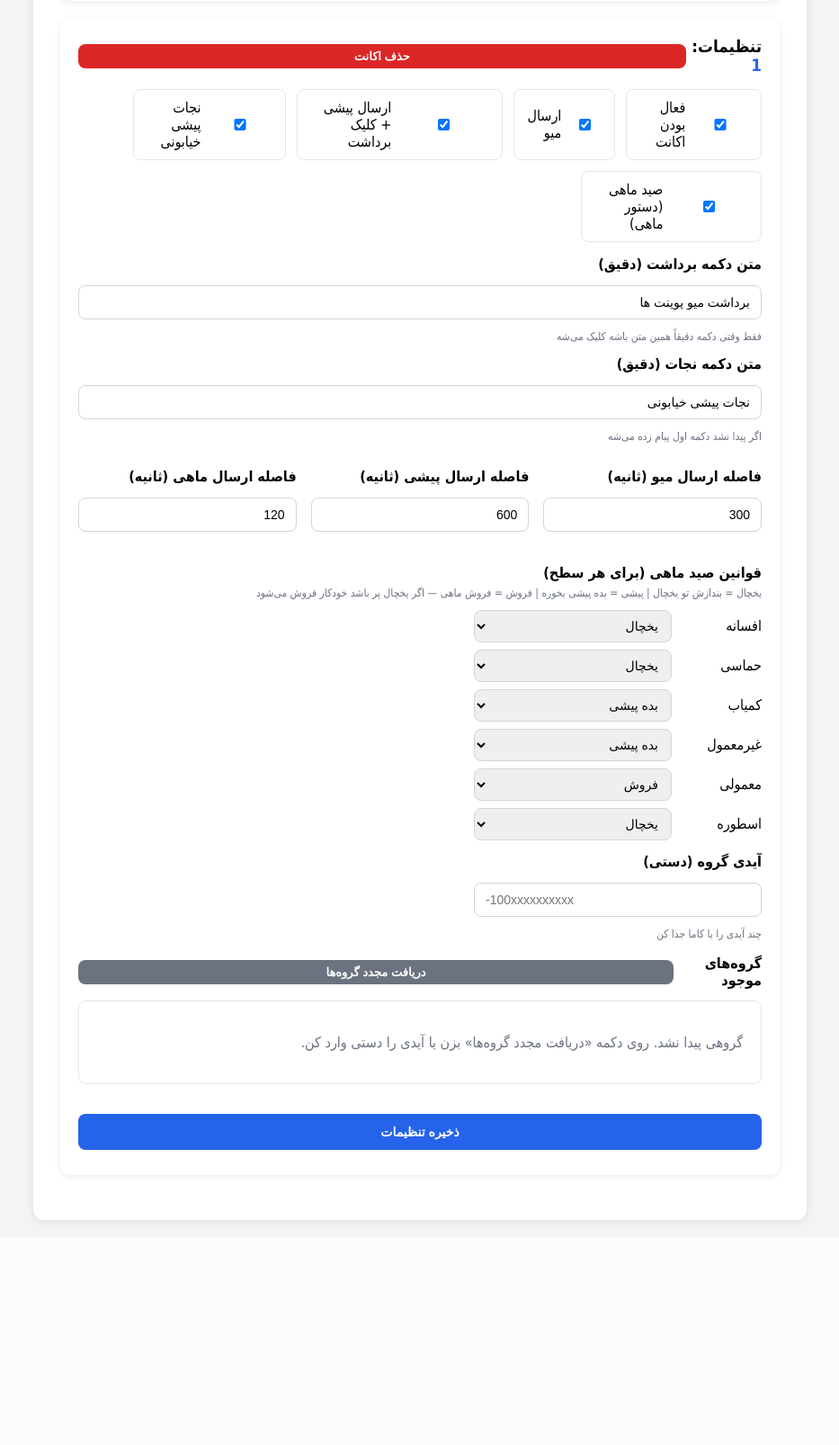
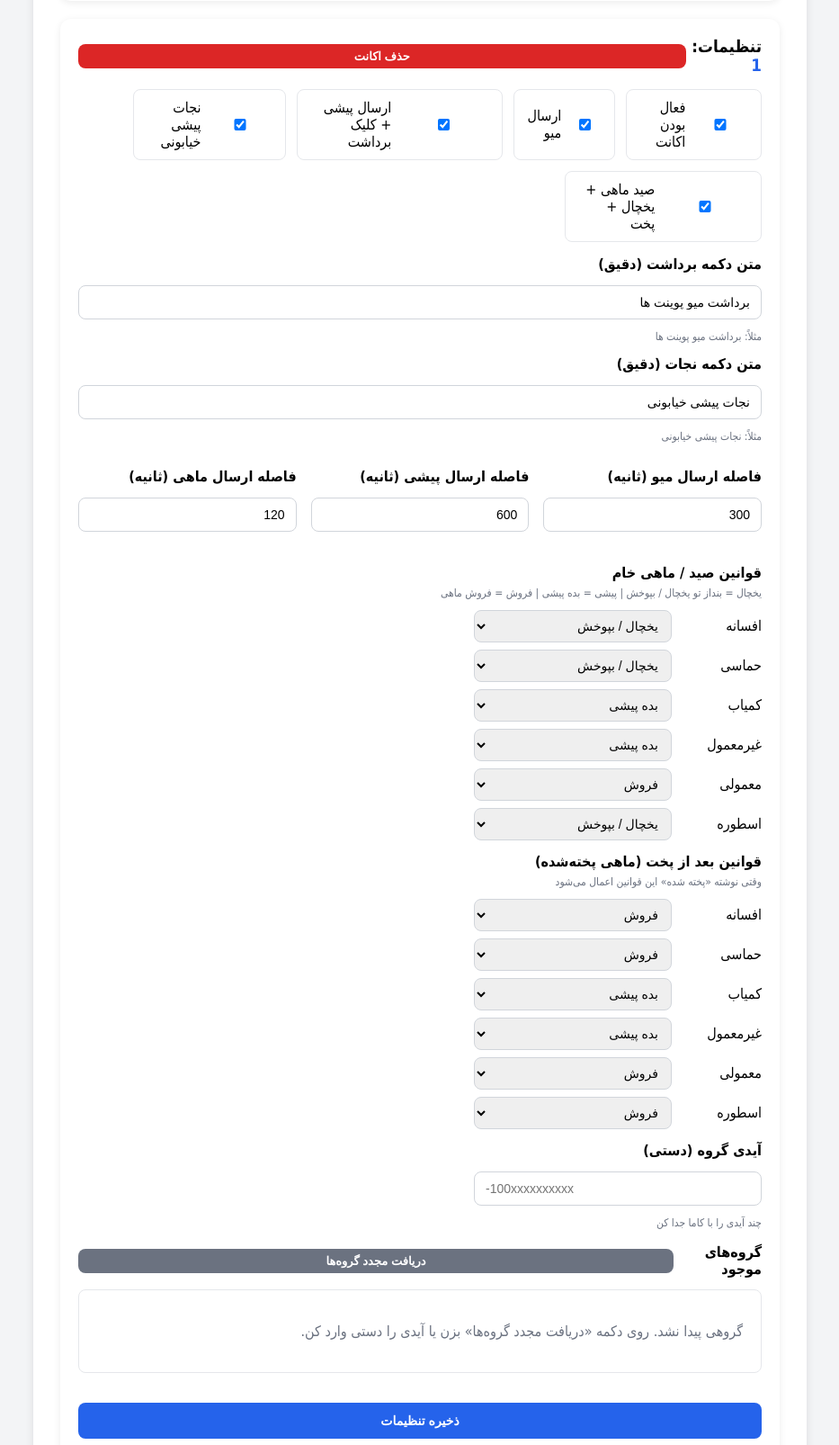
Before and after one commit to FDRIVPN/Selfbot, a Flask app: page /dashboard in a window 1280 px wide. Shown: the part 227-1833 px from the top of the page at 90% size, without its empty margins (173-1106 px from the left). Before the commit the page ends 1590 px from the top, so only its background shows below. Run offline with Flask 3, Linux system fonts and the light colour scheme; the visitor is signed in with stand-in values (Sample User, id 1); data comes from the database, SQL or seed files in the repository.

Commit message:
Update dashboard.html

```diff
--- a/templates/dashboard.html
+++ b/templates/dashboard.html
@@ -161,20 +161,20 @@
             </label>
             <label class="switch-item">
                 <input type="checkbox" name="catch_enabled" {% if user.catch_enabled %}checked{% endif %}>
-                <span>صید ماهی (دستور ماهی)</span>
+                <span>صید ماهی + یخچال + پخت</span>
             </label>
         </div>
 
         <div class="field">
             <label>متن دکمه برداشت (دقیق)</label>
             <input type="text" name="harvest_button" value="{{ user.harvest_button }}">
-            <p class="hint">فقط وقتی دکمه دقیقاً همین متن باشه کلیک می‌شه</p>
+            <p class="hint">مثلاً: برداشت میو پوینت ها</p>
         </div>
 
         <div class="field">
             <label>متن دکمه نجات (دقیق)</label>
             <input type="text" name="rescue_button" value="{{ user.rescue_button }}">
-            <p class="hint">اگر پیدا نشد دکمه اول پیام زده می‌شه</p>
+            <p class="hint">مثلاً: نجات پیشی خیابونی</p>
         </div>
 
         <div style="display:flex; gap:16px; flex-wrap:wrap;">
@@ -193,16 +193,30 @@
         </div>
 
         <div class="field">
-            <label>قوانین صید ماهی (برای هر سطح)</label>
-            <p class="hint">یخچال = بندازش تو یخچال | پیشی = بده پیشی بخوره | فروش = فروش ماهی — اگر یخچال پر باشد خودکار فروش می‌شود</p>
+            <label>قوانین صید / ماهی خام</label>
+            <p class="hint">یخچال = بنداز تو یخچال / بپوخش | پیشی = بده پیشی | فروش = فروش ماهی</p>
             {% set levels = ["افسانه", "حماسی", "کمیاب", "غیرمعمول", "معمولی", "اسطوره"] %}
             {% for lv in levels %}
             <div style="display:flex; align-items:center; gap:10px; margin:8px 0;">
                 <span style="width:90px; font-weight:500;">{{ lv }}</span>
                 <select name="rule_{{ lv }}" style="max-width:220px; padding:8px 10px;">
-                    <option value="fridge" {% if user.fish_rules.get(lv) == "fridge" %}selected{% endif %}>یخچال</option>
+                    <option value="fridge" {% if user.fish_rules.get(lv) == "fridge" %}selected{% endif %}>یخچال / بپوخش</option>
                     <option value="cat" {% if user.fish_rules.get(lv) == "cat" %}selected{% endif %}>بده پیشی</option>
                     <option value="sell" {% if user.fish_rules.get(lv) == "sell" %}selected{% endif %}>فروش</option>
+                </select>
+            </div>
+            {% endfor %}
+        </div>
+
+        <div class="field">
+            <label>قوانین بعد از پخت (ماهی پخته‌شده)</label>
+            <p class="hint">وقتی نوشته «پخته شده» این قوانین اعمال می‌شود</p>
+            {% for lv in levels %}
+            <div style="display:flex; align-items:center; gap:10px; margin:8px 0;">
+                <span style="width:90px; font-weight:500;">{{ lv }}</span>
+                <select name="cooked_{{ lv }}" style="max-width:220px; padding:8px 10px;">
+                    <option value="sell" {% if user.cooked_rules.get(lv) == "sell" %}selected{% endif %}>فروش</option>
+                    <option value="cat" {% if user.cooked_rules.get(lv) == "cat" %}selected{% endif %}>بده پیشی</option>
                 </select>
             </div>
             {% endfor %}
```
